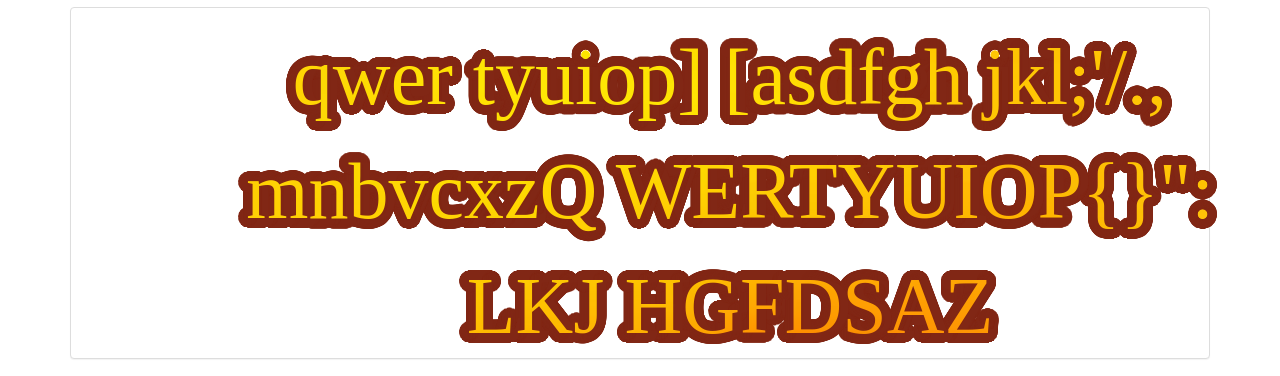
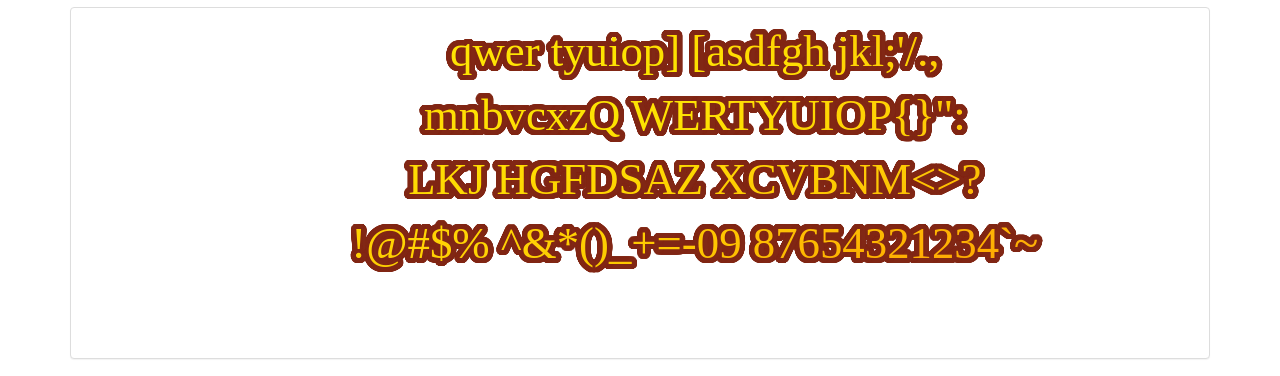
Before and after one commit to serg94/font_test, a website: page index.html in a window 1280 px wide. Shown: the part 56-432 px from the top of the page. Drawn offline with Linux system fonts and the light colour scheme; a web font is replaced by a local one.

Commit message:
values fix

```diff
--- a/index.html
+++ b/index.html
@@ -104,7 +104,7 @@
       <label class="col-sm-3 control-label">Font-size viewport</label>
       <div class="col-sm-3">
         <input id="fontSizeViewport" type="number" data-slider-min="0" data-slider-max="20" data-slider-step="0.001"
-               data-slider-value="10"/>
+               data-slider-value="3.5"/>
       </div>
     </div>
 
--- a/index.js
+++ b/index.js
@@ -65,14 +65,15 @@ function update() {
 
   let viewPortSize = $('#fontSizeViewport').slider('getValue');
 
-  $('#preview1').css('font-size', viewPortSize + 'vmin');
-  $preview.css('font-size', viewPortSize + 'vmin');
+  $('#preview1').css('font-size', viewPortSize + 'vw');
+  $preview.css('font-size', viewPortSize + 'vw');
 
   $preview.css('text-shadow', '');
 
   let arr = [];
   let fontSizeCoeff = 0.5 + (viewPortSize / 20) / 2;
-  let vmin = Math.min(document.documentElement.clientWidth, document.documentElement.clientHeight);
+  // let vmin = Math.min(document.documentElement.clientWidth, document.documentElement.clientHeight);
+  let vmin = document.documentElement.clientWidth;
   let viewPortCoeff = 1 + Math.log2(vmin / 320);
   let step = (1 / (strokeSize * (7 / 0.5))) / fontSizeCoeff / viewPortCoeff;
   // console.log((2 * Math.PI) / step , viewPortSize);
```
